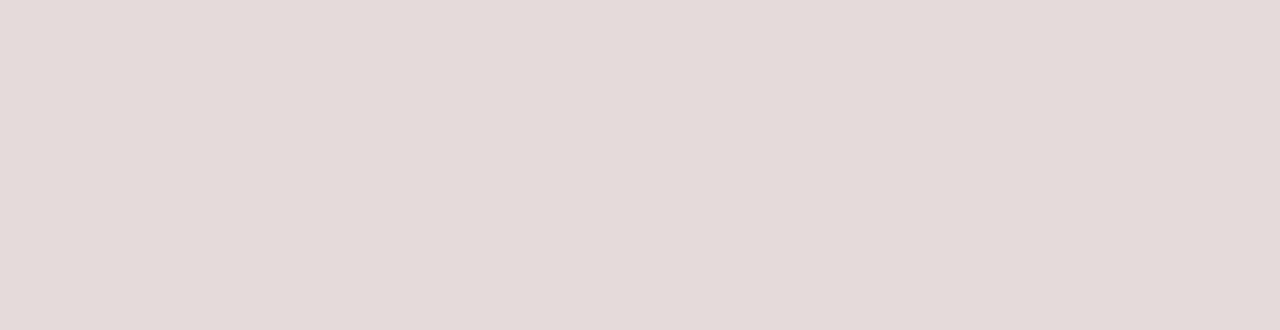
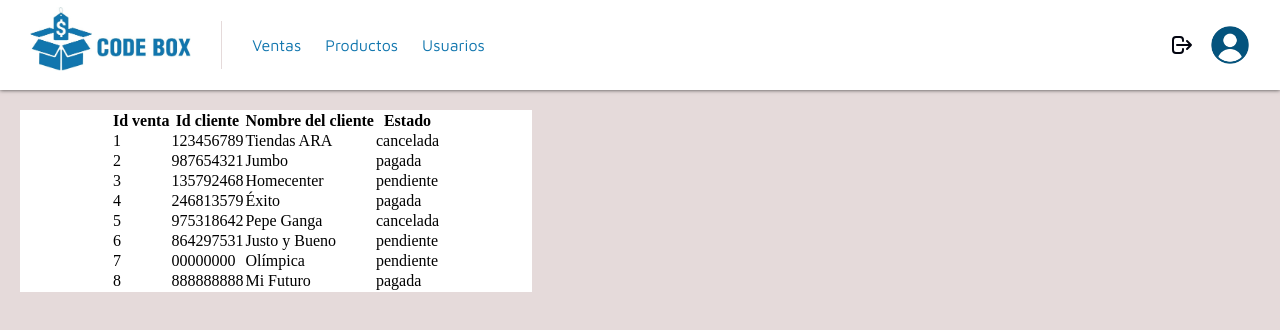
Before and after one commit to CristianHin/Proyecto-web, a React (Create React App) app in the folder codebox/: page /ListadoDeUsuarios in a window 1280 px wide. Shown: the top 330 px of the page. Built offline with nearby package versions, Linux system fonts and the light colour scheme; a web font is replaced by a local one.

Commit message:
ListadoDeUsuarios

```diff
--- a/codebox/package.json
+++ b/codebox/package.json
@@ -10,7 +10,7 @@
     "react-dom": "^17.0.2",
     "react-google-login": "^5.2.2",
     "react-router-dom": "^5.3.0",
-    "react-scripts": "4.0.3",
+    "react-scripts": "^4.0.3",
     "web-vitals": "^1.1.2"
   },
   "scripts": {
--- a/codebox/src/components/App/App.js
+++ b/codebox/src/components/App/App.js
@@ -5,16 +5,18 @@ import Login from "./../Login/Login";
 import NavigationMenu from "../includes/NavigationMenu";
 import ListadoVentas from "../Ventas/ListadoVentas";
 import CrearVenta from '../Ventas/CrearVenta';
+import ListadoDeUsuarios from '../ListadoDeUsuarios/ListadoDeUsuarios';
 
 const App = () => {
     return (
       <div className="App">
         <Router>
-          {/* <NavigationMenu /> */}
+          { <NavigationMenu /> }
           <Switch>
             <Route path="/login" exact component={ Login }></Route>
             <Route path="/ventas" exact component={ ListadoVentas }></Route>
             <Route path="/ventas/crear" exact component={ CrearVenta }></Route>
+            <Route path="/ListadoDeUsuarios" exact component={ListadoDeUsuarios }></Route>
           </Switch>
         </Router>
       </div>
--- /dev/null
+++ b/codebox/src/components/ListadoDeUsuarios/ListadoDeUsuarios.css
@@ -0,0 +1,10 @@
+.contenedor{
+    background-color: #fff;
+    max-width: 40%;
+    display: flex;
+    align-items: center;
+    justify-content: center;
+    margin-top: 20px;
+    margin-left: 20px ;
+
+}
--- /dev/null
+++ b/codebox/src/components/ListadoDeUsuarios/ListadoDeUsuarios.js
@@ -0,0 +1,92 @@
+import { Fragment } from "react";
+import { Link } from "react-router-dom";
+import './ListadoDeUsuarios.css';
+
+const ListadoDeUsuarios = () => {
+    return (
+        <Fragment>
+            <div class="contenedor">
+                <table>
+                    <thead>
+                        <tr>
+                            <th>Id venta</th>
+                            <th>Id cliente</th>
+                            <th>Nombre del cliente</th>
+                            <th>Estado</th>
+                        </tr>
+                    </thead>
+                    <tbody>
+                        <tr>
+                            <td>1</td>
+                            <td>123456789</td>
+                            <td>Tiendas ARA</td>
+                            <td>
+                                <span className="tag-status cancelled">cancelada</span>
+                            </td>
+                        </tr>
+                        <tr>
+                            <td>2</td>
+                            <td>987654321</td>
+                            <td>Jumbo</td>
+                            <td>
+                                <span className="tag-status paid">pagada</span>
+                            </td>
+                        </tr>
+                        <tr>
+                            <td>3</td>
+                            <td>135792468</td>
+                            <td>Homecenter</td>
+                            <td>
+                                <span className="tag-status pending">pendiente</span>
+                            </td>
+                        </tr>
+                        <tr>
+                            <td>4</td>
+                            <td>246813579</td>
+                            <td>Éxito</td>
+                            <td>
+                                <span className="tag-status paid">pagada</span>
+                            </td>
+                        </tr>
+                        <tr>
+                            <td>5</td>
+                            <td>975318642</td>
+                            <td>Pepe Ganga</td>
+                            <td>
+                                <span className="tag-status cancelled">cancelada</span>
+                            </td>
+                        </tr>
+                        <tr>
+                            <td>6</td>
+                            <td>864297531</td>
+                            <td>Justo y Bueno</td>
+                            <td>
+                                <span className="tag-status pending">pendiente</span>
+                            </td>
+                        </tr>
+                        <tr>
+                            <td>7</td>
+                            <td>00000000</td>
+                            <td>Olímpica</td>
+                            <td>
+                                <span className="tag-status pending">pendiente</span>
+                            </td>
+                        </tr>
+                        <tr>
+                            <td>8</td>
+                            <td>888888888</td>
+                            <td>Mi Futuro</td>
+                            <td>
+                                <span className="tag-status paid">pagada</span>
+                            </td>
+                        </tr>
+                    </tbody>
+                </table>
+
+            </div>
+
+        </Fragment>
+    );
+}
+
+export default ListadoDeUsuarios;
--- a/codebox/src/components/Ventas/CrearVenta.js
+++ b/codebox/src/components/Ventas/CrearVenta.js
@@ -5,7 +5,7 @@ import './CrearVenta.css'
 const CrearVenta = () => {
     return (
         <Fragment>
-            <NavigationMenu />
+
             <section className="main-container">
                 <div className="cards">
                     <div className="card">
--- a/codebox/src/components/Ventas/ListadoVentas.js
+++ b/codebox/src/components/Ventas/ListadoVentas.js
@@ -6,7 +6,7 @@ import './ListadoVentas.css';
 const ListadoVentas = () => {
     return (
         <Fragment>
-            <NavigationMenu />
+
             <section className="main-container">
                 <div className="cards">
                     <div className="card card-caption">
--- a/codebox/src/components/includes/NavigationMenu.js
+++ b/codebox/src/components/includes/NavigationMenu.js
@@ -19,7 +19,7 @@ const NavigationMenu = () => {
                 <nav className={ !showMenu ? 'main-nav nav-hidden' : 'main-nav nav-shown' }>
                     <Link to="/ventas">Ventas</Link>
                     <a href="#">Productos</a>
-                    <a href="#">Usuarios</a>
+                    <a href="/ListadoDeUsuarios">Usuarios</a>
                 </nav>
             </div>
 
```
Also changed, not shown: 1 other file (tests, documents, lock files or other folders).
